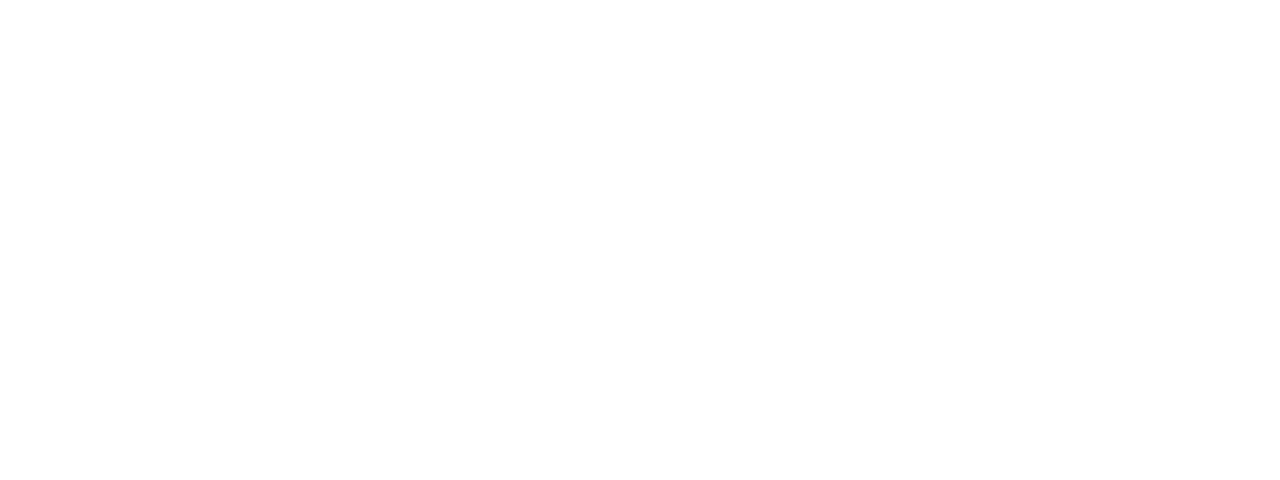
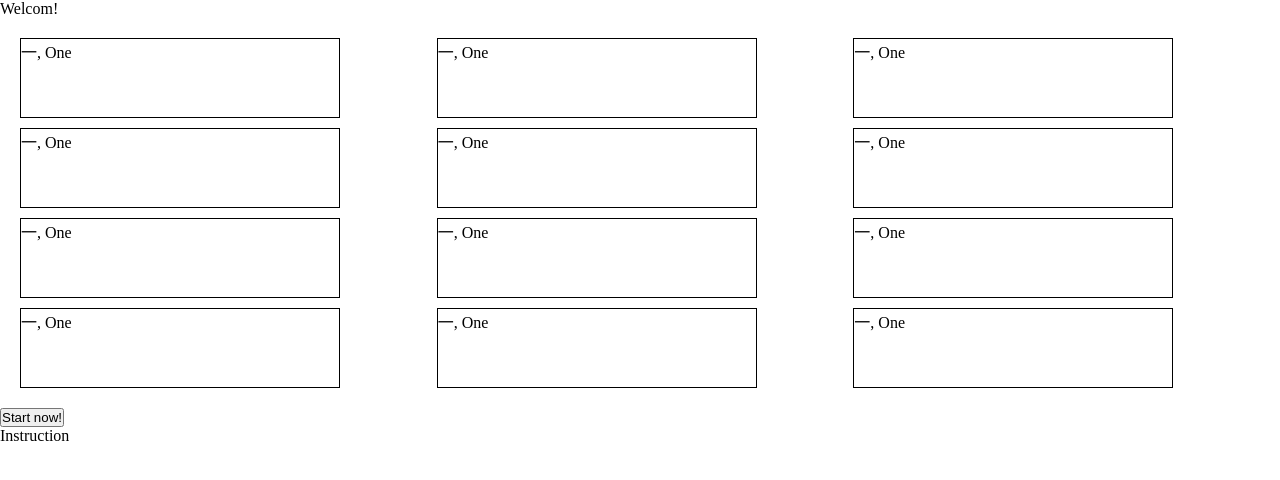
Before and after one commit to mh-fung/language-learning-game, a website built with Vite: page index.html in a window 1280 px wide. Built offline with nearby package versions, Linux system fonts and the light colour scheme.

Commit message:
Defined the basic structure of the layout, added ts to render card content

```diff
--- a/index.html
+++ b/index.html
@@ -7,7 +7,11 @@
     <title>Cantonese Learning Game</title>
   </head>
   <body>
-
+    <header>Welcom!</header>
+    <div class="card-container">
+    </div>
+    <button class="button">Start now!</button>
+    <p>Instruction</p>
     <script type="module" src="/src/main.ts"></script>
   </body>
 </html>
--- /dev/null
+++ b/src/card.ts
@@ -0,0 +1,21 @@
+//type alias of a card
+export type Card = {
+    chineseWord: string;
+    englishMeaning: string;
+};
+
+
+export const cardArray: Card[] = [
+    {chineseWord: "一", englishMeaning: "One"},
+    {chineseWord: "一", englishMeaning: "One"},
+    {chineseWord: "一", englishMeaning: "One"},
+    {chineseWord: "一", englishMeaning: "One"},
+    {chineseWord: "一", englishMeaning: "One"},
+    {chineseWord: "一", englishMeaning: "One"},
+    {chineseWord: "一", englishMeaning: "One"},
+    {chineseWord: "一", englishMeaning: "One"},
+    {chineseWord: "一", englishMeaning: "One"},
+    {chineseWord: "一", englishMeaning: "One"},
+    {chineseWord: "一", englishMeaning: "One"},
+    {chineseWord: "一", englishMeaning: "One"},
+];
--- a/src/main.ts
+++ b/src/main.ts
@@ -1 +1,19 @@
 import './styles/main.scss';
+import { Card, cardArray } from './card';
+
+//Gaining access to the html elements
+const cardContainer = document.querySelector<HTMLDivElement>(".card-container")
+const buttonStart = document.querySelector<HTMLButtonElement>(".button");
+if (!cardContainer || !buttonStart) {
+  throw new Error("Issues with Selector");
+}
+
+//Function that renders the card content.
+const renderCardContent = (cardArray: Card[]): any => {
+  cardArray.forEach(card => {
+    cardContainer.innerHTML += `<div class="card">${card.chineseWord}, ${card.englishMeaning}</div>`
+  });
+};
+
+//Add event listener to the button
+buttonStart.addEventListener("click", renderCardContent(cardArray));
--- a/src/styles/main.scss
+++ b/src/styles/main.scss
@@ -3,3 +3,17 @@
     padding: 0;
     box-sizing: border-box;
 }
+
+.card-container {
+    display: grid;
+    padding: 20px;
+    grid-template-rows: repeat(4, 1fr);
+    grid-template-columns: repeat(3, 1fr);
+    gap: 10px;
+}
+
+.card {
+    width: 25vw;
+    height: 10vh;
+    border: 1px solid black;
+}
```
Also changed, not shown: src/styles/main.css, 1 other file.
